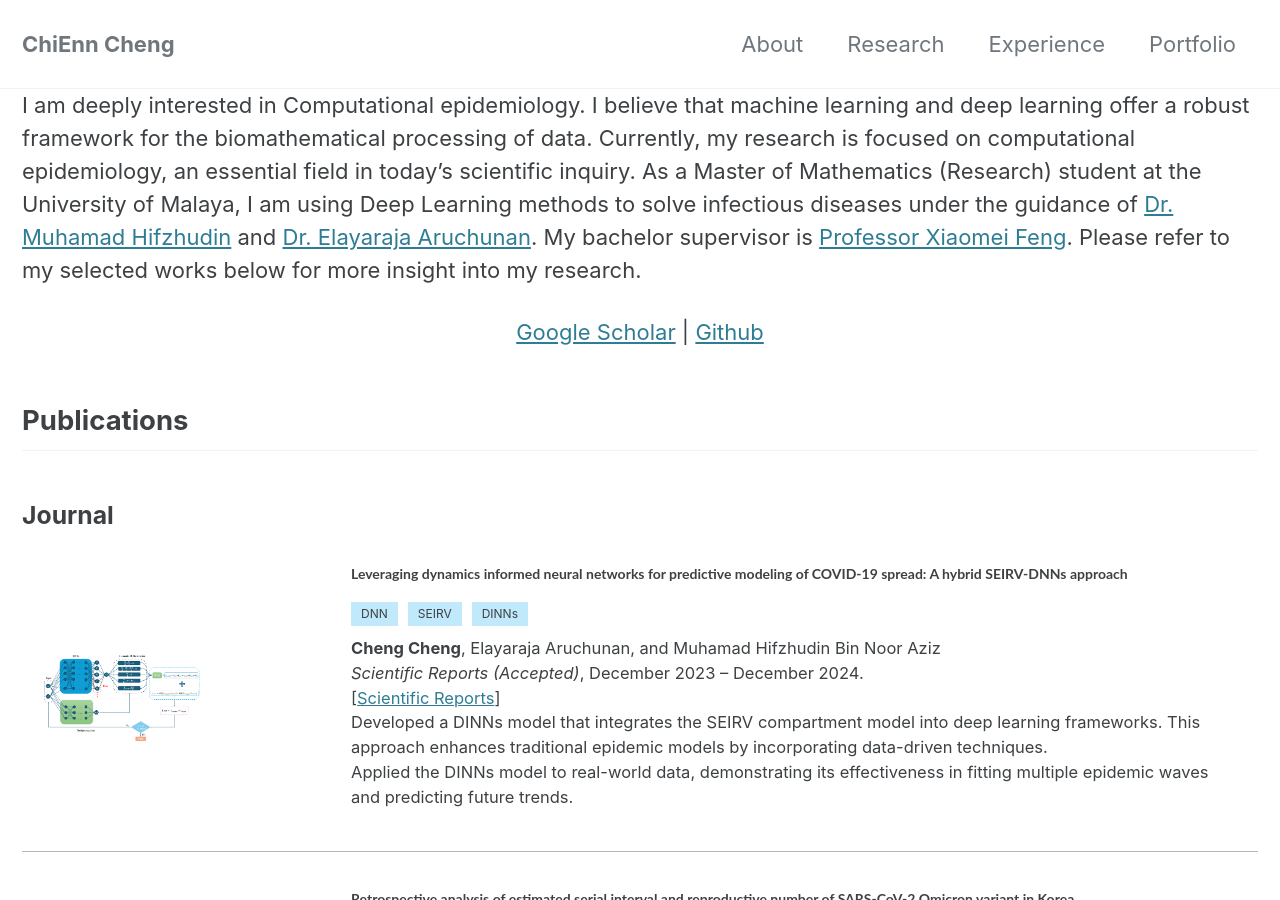
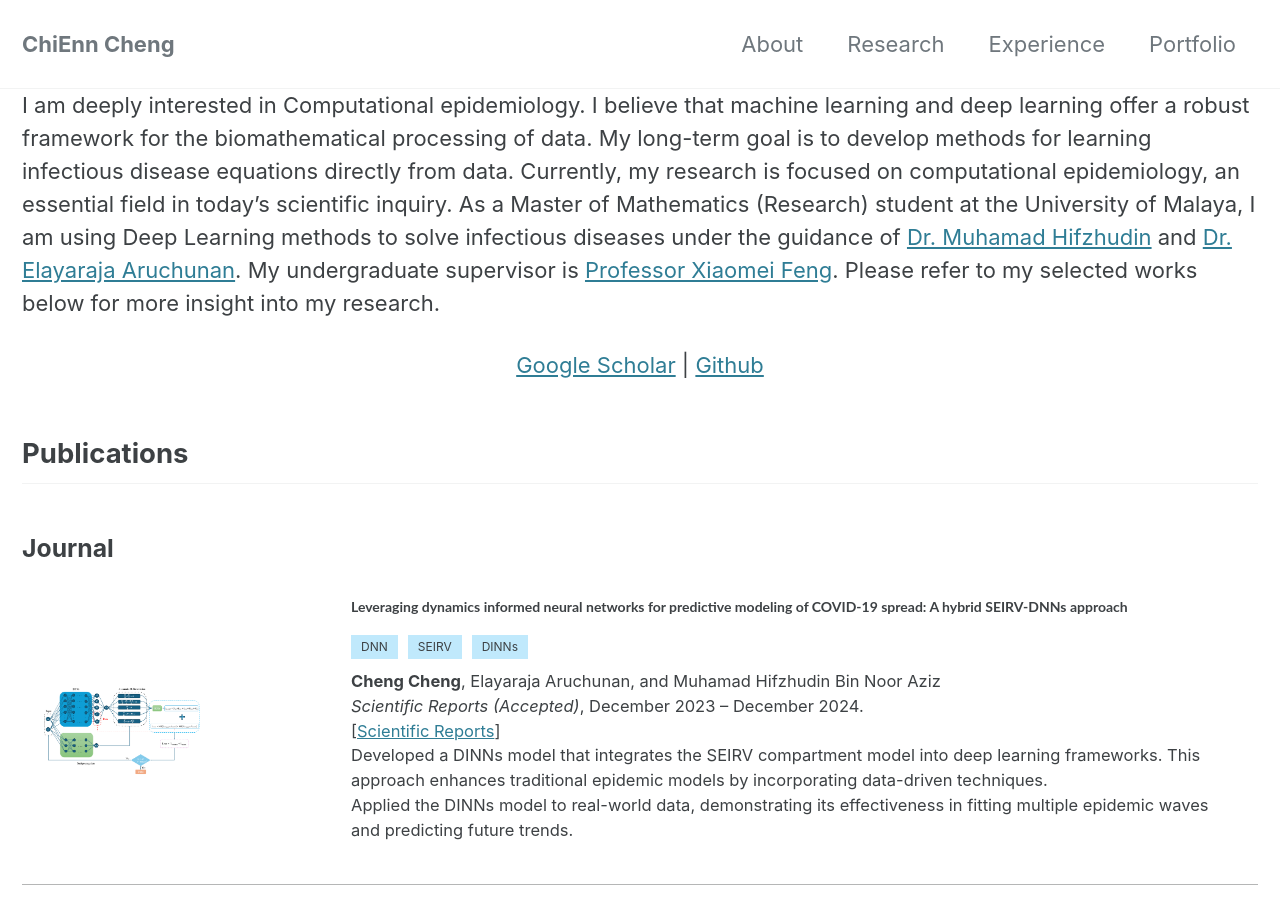
Before and after one commit to yinpeiqiang/y, a Jekyll site: the page built from _pages/research.md, in a window 1280 px wide and 900 px high. Built offline with Jekyll 4.4.1, drawn with Linux system fonts in a browser that asks for light colours; cached includes are drawn as plain includes.

Commit message:
Update research.md

```diff
--- a/_pages/research.md
+++ b/_pages/research.md
@@ -3,7 +3,7 @@ title: "Research"
 layout: splash
 permalink: /research/
 ---
-I am deeply interested in Computational epidemiology. I believe that machine learning and deep learning offer a robust framework for the biomathematical processing of data. Currently, my research is focused on computational epidemiology, an essential field in today's scientific inquiry. As a Master of Mathematics (Research) student at the University of Malaya, I am using Deep Learning methods to solve infectious diseases under the guidance of [Dr. Muhamad Hifzhudin](https://umexpert.um.edu.my/hifz_din) and [Dr. Elayaraja Aruchunan](https://umexpert.um.edu.my/elayarajah). My bachelor supervisor is  [Professor Xiaomei Feng](https://lxy.xust.edu.cn/info/1129/3255.htm). Please refer to my selected works below for more insight into my research.
+I am deeply interested in Computational epidemiology. I believe that machine learning and deep learning offer a robust framework for the biomathematical processing of data. My long-term goal is to develop methods for learning infectious disease equations directly from data.  Currently, my research is focused on computational epidemiology, an essential field in today's scientific inquiry. As a Master of Mathematics (Research) student at the University of Malaya, I am using Deep Learning methods to solve infectious diseases under the guidance of [Dr. Muhamad Hifzhudin](https://umexpert.um.edu.my/hifz_din) and [Dr. Elayaraja Aruchunan](https://umexpert.um.edu.my/elayarajah). My undergraduate supervisor is  [Professor Xiaomei Feng](https://lxy.xust.edu.cn/info/1129/3255.htm). Please refer to my selected works below for more insight into my research.
 
 
 [Google Scholar]( https://scholar.google.com.my/citations?hl=en&user=-_xoqYAAAAAJ) \|
```
